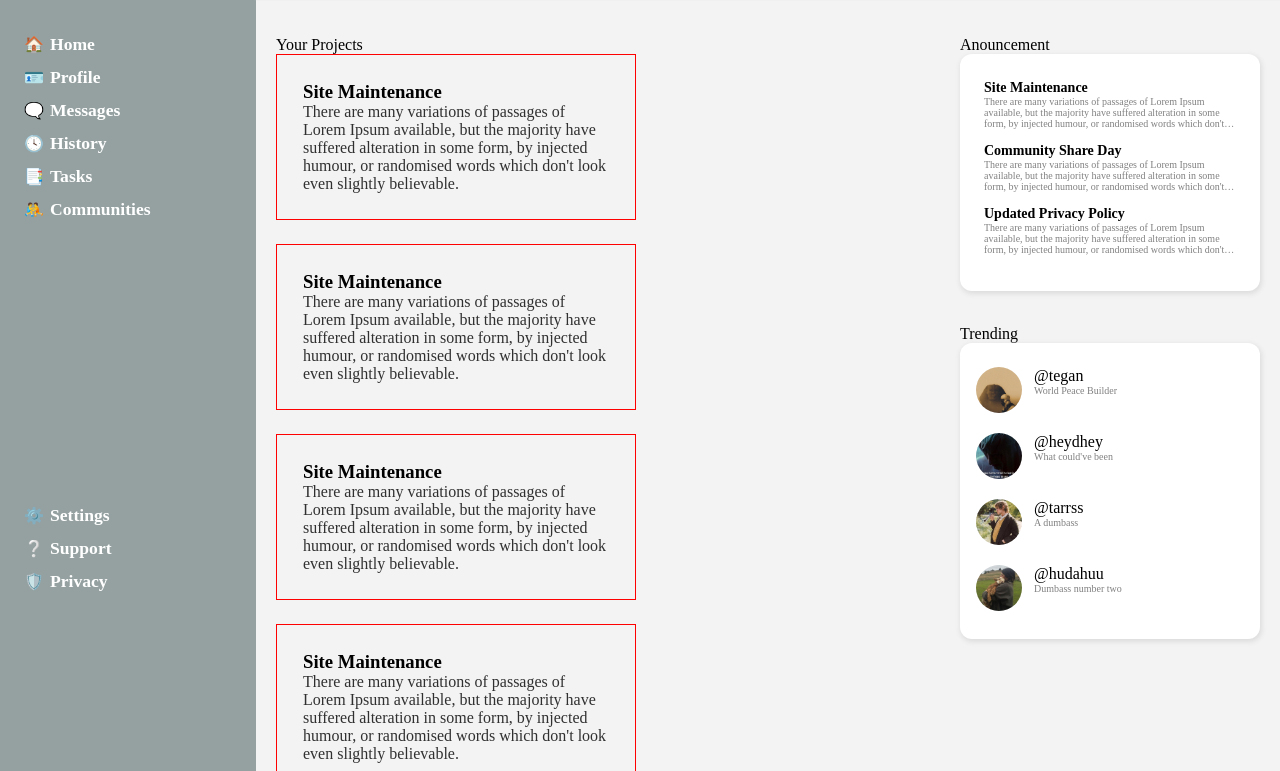
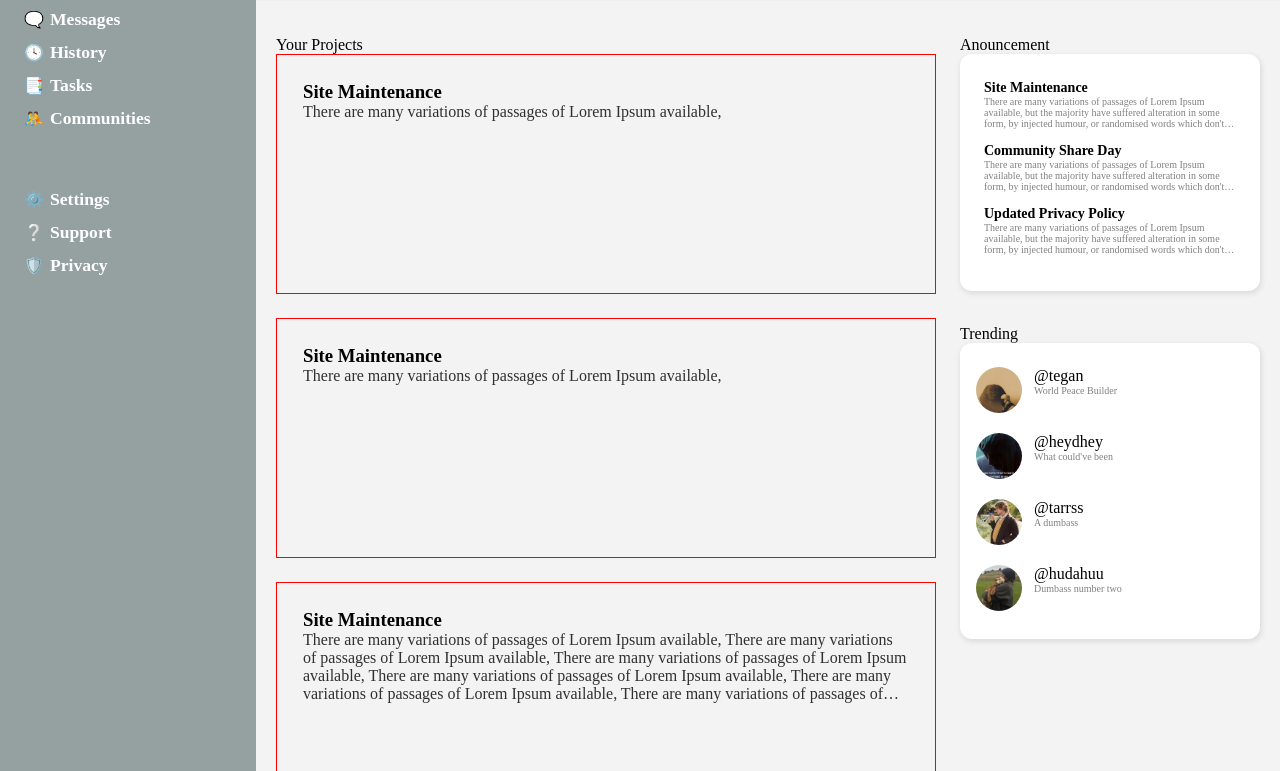
Before and after one commit to orokidd/flexbox-admin-dashboard, a plain HTML site: page study.html in a window 1280 px wide. Shown: the part 131-902 px from the top of the page. Drawn offline with Linux system fonts and the light colour scheme.

Commit message:
Reconfigure flexbox for the main content

```diff
--- a/study.html
+++ b/study.html
@@ -73,9 +73,7 @@
                 <h3>Site Maintenance</h3>
                 <p class="article">
                   There are many variations of passages of Lorem Ipsum
-                  available, but the majority have suffered alteration in some
-                  form, by injected humour, or randomised words which don't look
-                  even slightly believable.
+                  available,
                 </p>
               </div>
 
@@ -83,9 +81,7 @@
                 <h3>Site Maintenance</h3>
                 <p class="article">
                   There are many variations of passages of Lorem Ipsum
-                  available, but the majority have suffered alteration in some
-                  form, by injected humour, or randomised words which don't look
-                  even slightly believable.
+                  available,
                 </p>
               </div>
 
@@ -93,9 +89,20 @@
                 <h3>Site Maintenance</h3>
                 <p class="article">
                   There are many variations of passages of Lorem Ipsum
-                  available, but the majority have suffered alteration in some
-                  form, by injected humour, or randomised words which don't look
-                  even slightly believable.
+                  available, There are many variations of passages of Lorem Ipsum
+                  available,
+                  There are many variations of passages of Lorem Ipsum
+                  available,
+                  There are many variations of passages of Lorem Ipsum
+                  available,
+                  There are many variations of passages of Lorem Ipsum
+                  available,
+                  There are many variations of passages of Lorem Ipsum
+                  available,
+                  There are many variations of passages of Lorem Ipsum
+                  available,
+                  There are many variations of passages of Lorem Ipsum
+                  available,
                 </p>
               </div>
 
--- a/style.css
+++ b/style.css
@@ -29,7 +29,7 @@ body {
   justify-content: center;
   align-items: center;
   display: flex;
-  flex: 1;
+  /* flex: 1; */
 }
 
 .sidebar-logo {
@@ -41,7 +41,7 @@ body {
 }
 
 .options-1 {
-  flex: 3;
+  /* flex: 3; */
   padding: 24px;
 }
 
@@ -60,7 +60,7 @@ body {
 }
 
 .options-2 {
-  flex: 5;
+  /* flex: 5; */
   padding: 24px;
 }
 .options-2 > ul {
@@ -247,13 +247,25 @@ body {
 }
 
 .projects-list .project-content{
+
   border: solid 1px red;
-  width: 360px;
+  flex:1;
+  min-width: 360px;
+  height: 240px;
   padding: 26px;
   margin-right: 24px;
   margin-bottom: 24px;
 }
 
 .project-content p{
+display: -webkit-box;
+  line-clamp: 4;
+  -webkit-line-clamp: 4;
+  -webkit-box-orient: vertical;
+  overflow: hidden;
+  text-overflow: ellipsis;
+}
+
+.project-content p{
   color: rgb(48, 48, 48);
 }
```
